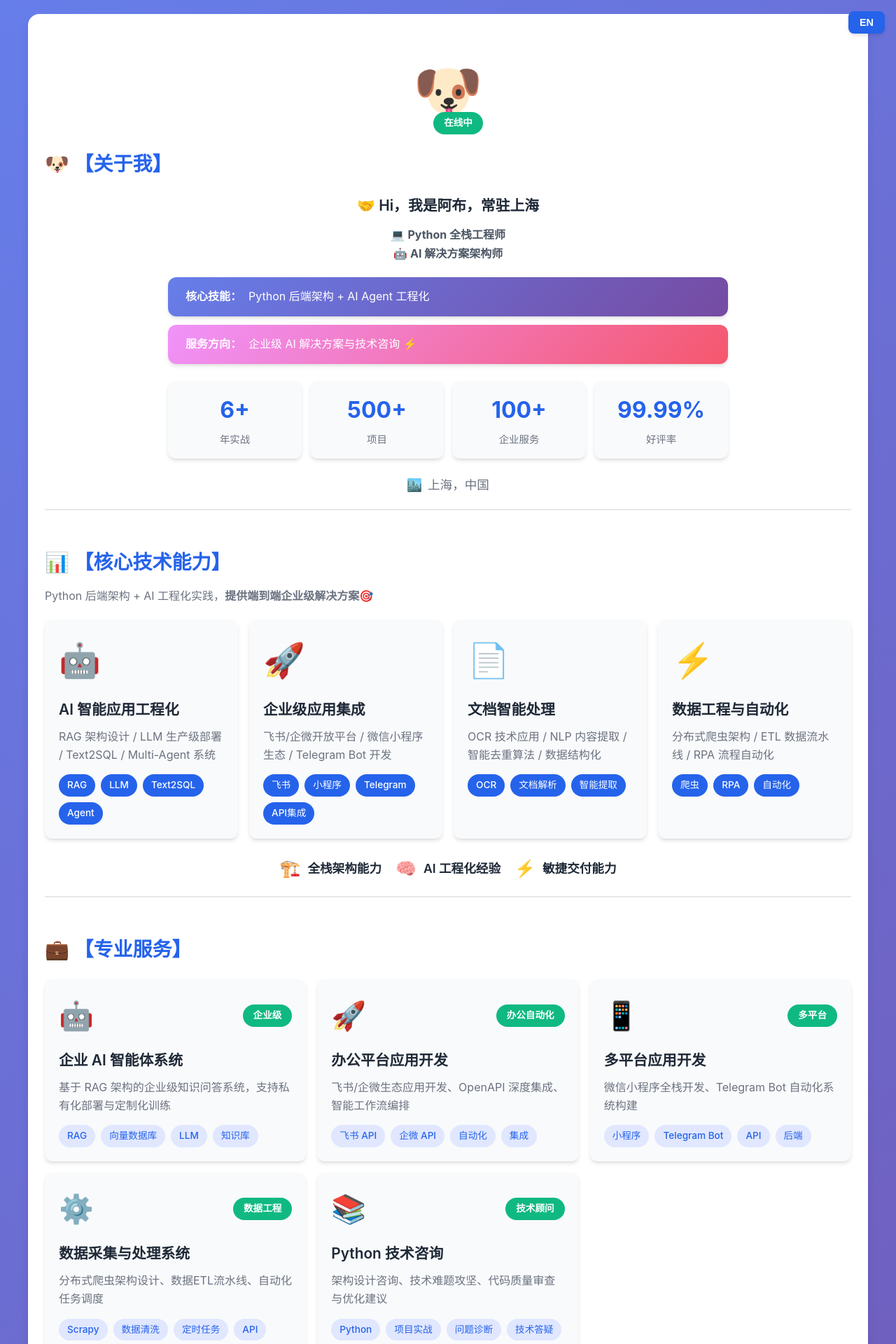
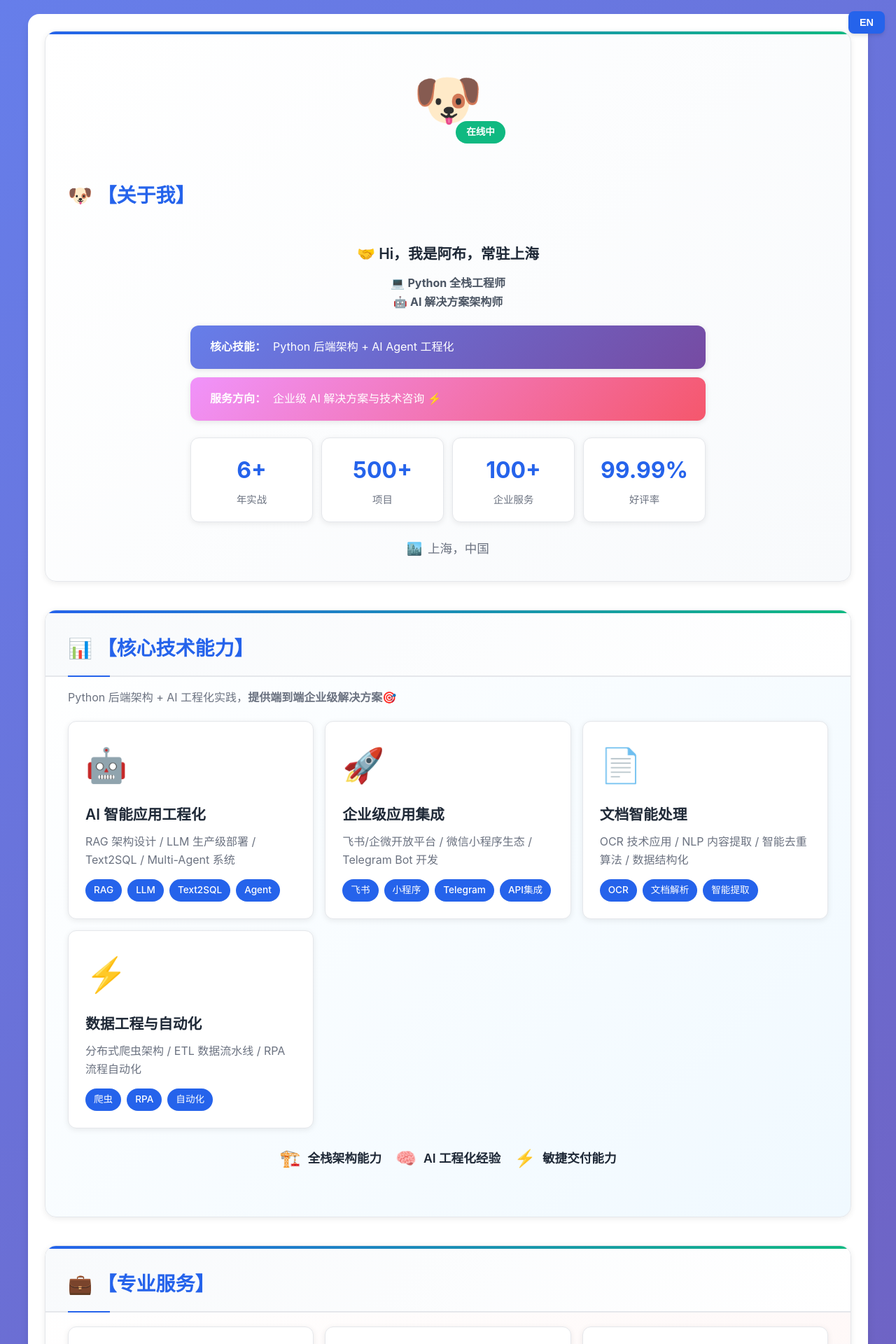
Before and after one commit to BriskyGates/briskygates.github.io, a Jekyll site: the page built from index.html, in a window 1280 px wide. Shown: the top 1920 px of the page at 70% size. Built offline with Jekyll 4.4.1, drawn with Linux system fonts in a browser that asks for light colours.

Commit message:
style: 更新样式文件以增强界面设计和响应性
- 调整 `.section` 和其他组件的边距、填充和背景样式，提升整体视觉效果
- 添加悬停效果和过渡动画，增强用户交互体验
- 引入新的背景渐变和阴影效果，改善各个区域的层次感
- 优化个人资料、技能、服务和项目区域的布局，确保在不同屏幕尺寸下的良好展示

```diff
--- a/assets/css/style.css
+++ b/assets/css/style.css
@@ -65,20 +65,65 @@ body {
 
 /* 通用区域样式 */
 .section {
-    margin-bottom: 32px;
-    padding: 20px 0;
-    border-bottom: 2px solid var(--border-color);
+    margin-bottom: 40px;
+    padding: 0;
+    background: var(--bg-color);
+    border-radius: 16px;
+    box-shadow: 0 2px 8px rgba(0, 0, 0, 0.08);
+    border: 1px solid var(--border-color);
+    overflow: hidden;
+    transition: all 0.3s ease;
+    position: relative;
+}
+
+.section:hover {
+    box-shadow: 0 4px 16px rgba(0, 0, 0, 0.12);
+    transform: translateY(-2px);
+}
+
+.section::before {
+    content: '';
+    position: absolute;
+    top: 0;
+    left: 0;
+    right: 0;
+    height: 4px;
+    background: linear-gradient(90deg, var(--primary-color), var(--secondary-color));
+    z-index: 1;
 }
 
 .section:last-child {
-    border-bottom: none;
     margin-bottom: 0;
+}
+
+/* Section 内容容器 */
+.section > * {
+    padding: 0 32px;
+}
+
+.section > .section-title {
+    padding-top: 32px;
+    padding-bottom: 16px;
+    margin-bottom: 0;
+    border-bottom: 2px solid var(--border-color);
+    background: linear-gradient(135deg, #f8fafc 0%, #ffffff 100%);
+    position: relative;
+}
+
+.section > .section-title::after {
+    content: '';
+    position: absolute;
+    bottom: -2px;
+    left: 32px;
+    width: 60px;
+    height: 2px;
+    background: var(--primary-color);
 }
 
 .section-title {
     font-size: 1.75rem;
     font-weight: 700;
-    margin-bottom: 12px;
+    margin-bottom: 0;
     color: var(--primary-color);
     display: flex;
     align-items: center;
@@ -90,17 +135,32 @@ body {
     color: #6b7280;
     margin-bottom: 20px;
     line-height: 1.7;
+    padding: 0 32px;
+    padding-top: 16px;
 }
 
 /* 个人资料区域 */
 .profile-section {
     text-align: center;
+    background: linear-gradient(135deg, #ffffff 0%, #f8fafc 100%);
+}
+
+.profile-section .section-title {
+    background: transparent;
+    border-bottom: none;
+    padding-bottom: 24px;
+}
+
+.profile-section .section-title::after {
+    display: none;
 }
 
 .profile-header {
     position: relative;
     display: inline-block;
     margin-bottom: 20px;
+    padding: 0 32px;
+    padding-top: 32px;
 }
 
 .avatar {
@@ -122,6 +182,7 @@ body {
 
 .greeting {
     margin: 20px 0;
+    padding: 0 32px;
 }
 
 .greeting-text {
@@ -145,13 +206,20 @@ body {
     max-width: 800px;
     margin-left: auto;
     margin-right: auto;
+    padding: 0 32px;
 }
 
 .role-card {
-    padding: 15px 25px;
+    padding: 18px 28px;
     border-radius: 12px;
     text-align: left;
-    box-shadow: var(--shadow);
+    box-shadow: 0 2px 8px rgba(0, 0, 0, 0.1);
+    transition: all 0.3s ease;
+}
+
+.role-card:hover {
+    transform: translateX(5px);
+    box-shadow: 0 4px 12px rgba(0, 0, 0, 0.15);
 }
 
 .role-card.primary {
@@ -177,14 +245,23 @@ body {
     max-width: 800px;
     margin-left: auto;
     margin-right: auto;
+    padding: 0 32px;
 }
 
 .stat-item {
     text-align: center;
-    padding: 16px;
-    background: var(--card-bg);
-    border-radius: 10px;
-    box-shadow: var(--shadow);
+    padding: 20px;
+    background: white;
+    border-radius: 12px;
+    box-shadow: 0 2px 8px rgba(0, 0, 0, 0.08);
+    border: 1px solid var(--border-color);
+    transition: all 0.3s ease;
+}
+
+.stat-item:hover {
+    transform: translateY(-3px);
+    box-shadow: 0 6px 16px rgba(0, 0, 0, 0.12);
+    border-color: var(--primary-color);
 }
 
 .stat-number {
@@ -201,8 +278,10 @@ body {
 
 .location {
     margin-top: 20px;
+    margin-bottom: 32px;
     font-size: 1.1rem;
     color: #6b7280;
+    padding: 0 32px;
 }
 
 .location-icon {
@@ -210,24 +289,31 @@ body {
 }
 
 /* 技能区域 */
+.skills-section {
+    background: linear-gradient(135deg, #ffffff 0%, #f0f9ff 100%);
+}
+
 .skills-grid {
     display: grid;
     grid-template-columns: repeat(auto-fit, minmax(260px, 1fr));
     gap: 16px;
     margin: 20px 0;
+    padding: 0 32px;
 }
 
 .skill-card {
-    background: var(--card-bg);
-    padding: 20px;
-    border-radius: 10px;
-    box-shadow: var(--shadow);
-    transition: transform 0.3s, box-shadow 0.3s;
+    background: white;
+    padding: 24px;
+    border-radius: 12px;
+    box-shadow: 0 2px 8px rgba(0, 0, 0, 0.08);
+    border: 1px solid var(--border-color);
+    transition: all 0.3s ease;
 }
 
 .skill-card:hover {
     transform: translateY(-5px);
-    box-shadow: var(--shadow-lg);
+    box-shadow: 0 8px 20px rgba(0, 0, 0, 0.12);
+    border-color: var(--primary-color);
 }
 
 .skill-icon {
@@ -268,7 +354,10 @@ body {
     justify-content: center;
     gap: 20px;
     margin-top: 24px;
+    margin-bottom: 32px;
     flex-wrap: wrap;
+    padding: 0 32px;
+    padding-bottom: 32px;
 }
 
 .summary-item {
@@ -285,24 +374,31 @@ body {
 }
 
 /* 服务区域 */
+.services-section {
+    background: linear-gradient(135deg, #ffffff 0%, #fef3f2 100%);
+}
+
 .services-grid {
     display: grid;
     grid-template-columns: repeat(auto-fit, minmax(280px, 1fr));
     gap: 16px;
     margin: 20px 0;
+    padding: 0 32px;
 }
 
 .service-card {
-    background: var(--card-bg);
-    padding: 20px;
-    border-radius: 10px;
-    box-shadow: var(--shadow);
-    transition: transform 0.3s, box-shadow 0.3s;
+    background: white;
+    padding: 24px;
+    border-radius: 12px;
+    box-shadow: 0 2px 8px rgba(0, 0, 0, 0.08);
+    border: 1px solid var(--border-color);
+    transition: all 0.3s ease;
 }
 
 .service-card:hover {
     transform: translateY(-5px);
-    box-shadow: var(--shadow-lg);
+    box-shadow: 0 8px 20px rgba(0, 0, 0, 0.12);
+    border-color: var(--primary-color);
 }
 
 .service-header {
@@ -355,8 +451,13 @@ body {
 
 .partners-section {
     margin-top: 32px;
-    padding-top: 24px;
+    margin-bottom: 32px;
+    padding: 24px 32px 32px 32px;
     border-top: 2px solid var(--border-color);
+    background: linear-gradient(135deg, #fef3f2 0%, #fff7ed 100%);
+    border-radius: 12px;
+    margin-left: 32px;
+    margin-right: 32px;
 }
 
 .partners-title {
@@ -375,11 +476,19 @@ body {
 }
 
 .partner-card {
-    background: var(--card-bg);
-    padding: 20px;
-    border-radius: 10px;
+    background: white;
+    padding: 24px;
+    border-radius: 12px;
     text-align: center;
-    box-shadow: var(--shadow);
+    box-shadow: 0 2px 8px rgba(0, 0, 0, 0.08);
+    border: 1px solid var(--border-color);
+    transition: all 0.3s ease;
+}
+
+.partner-card:hover {
+    transform: translateY(-3px);
+    box-shadow: 0 6px 16px rgba(0, 0, 0, 0.12);
+    border-color: var(--secondary-color);
 }
 
 .partner-icon {
@@ -408,12 +517,18 @@ body {
 }
 
 /* 项目区域 */
+.projects-section {
+    background: linear-gradient(135deg, #ffffff 0%, #f0fdf4 100%);
+}
+
 .projects-header {
     display: flex;
     justify-content: space-between;
     align-items: center;
     margin-bottom: 20px;
     flex-wrap: wrap;
+    padding: 0 32px;
+    padding-top: 16px;
 }
 
 .projects-status {
@@ -430,19 +545,22 @@ body {
     grid-template-columns: repeat(auto-fit, minmax(320px, 1fr));
     gap: 16px;
     margin: 20px 0;
+    padding: 0 32px;
 }
 
 .project-card {
-    background: var(--card-bg);
-    padding: 20px;
-    border-radius: 10px;
-    box-shadow: var(--shadow);
-    transition: transform 0.3s, box-shadow 0.3s;
+    background: white;
+    padding: 24px;
+    border-radius: 12px;
+    box-shadow: 0 2px 8px rgba(0, 0, 0, 0.08);
+    border: 1px solid var(--border-color);
+    transition: all 0.3s ease;
 }
 
 .project-card:hover {
     transform: translateY(-5px);
-    box-shadow: var(--shadow-lg);
+    box-shadow: 0 8px 20px rgba(0, 0, 0, 0.12);
+    border-color: var(--primary-color);
 }
 
 .project-header {
@@ -567,11 +685,15 @@ body {
 
 .innovation {
     margin-top: 32px;
-    padding: 24px;
+    margin-bottom: 32px;
+    padding: 32px;
     background: linear-gradient(135deg, #667eea 0%, #764ba2 100%);
-    border-radius: 10px;
+    border-radius: 12px;
     text-align: center;
     color: white;
+    margin-left: 32px;
+    margin-right: 32px;
+    box-shadow: 0 4px 12px rgba(102, 126, 234, 0.3);
 }
 
 .innovation-icon {
@@ -594,10 +716,12 @@ body {
 /* 联系方式区域 */
 .contact-section {
     text-align: center;
+    background: linear-gradient(135deg, #ffffff 0%, #fefce8 100%);
 }
 
 .contact-intro {
     margin: 20px 0;
+    padding: 0 32px;
 }
 
 .intro-icon {
@@ -626,6 +750,7 @@ body {
     max-width: 500px;
     margin-left: auto;
     margin-right: auto;
+    padding: 0 32px;
 }
 
 .contact-method {
@@ -667,11 +792,12 @@ body {
 }
 
 .availability, .collaboration {
-    margin: 24px 0;
-    padding: 20px;
+    margin: 24px 32px;
+    padding: 24px;
     background: var(--card-bg);
-    border-radius: 10px;
+    border-radius: 12px;
     box-shadow: var(--shadow);
+    border: 1px solid var(--border-color);
 }
 
 .availability-icon, .collaboration-icon {
@@ -723,7 +849,8 @@ body {
 
 .contact-footer {
     margin-top: 24px;
-    padding-top: 20px;
+    margin-bottom: 32px;
+    padding: 24px 32px;
     border-top: 2px solid var(--border-color);
 }
 
@@ -782,8 +909,20 @@ body {
     }
 
     .section {
-        margin-bottom: 24px;
-        padding: 16px 0;
+        margin-bottom: 32px;
+        padding: 0;
+    }
+
+    .section > * {
+        padding: 0 20px;
+    }
+
+    .section > .section-title {
+        padding: 24px 20px 16px 20px;
+    }
+
+    .section > .section-title::after {
+        left: 20px;
     }
 
     .section-title {
@@ -794,6 +933,13 @@ body {
     .section-motto {
         font-size: 0.95rem;
         margin-bottom: 16px;
+        padding: 0 20px;
+        padding-top: 12px;
+    }
+
+    .profile-header {
+        padding: 0 20px;
+        padding-top: 24px;
     }
 
     .avatar {
@@ -811,6 +957,7 @@ body {
     .roles {
         margin: 16px 0;
         gap: 10px;
+        padding: 0 20px;
     }
 
     .role-card {
@@ -842,6 +989,52 @@ body {
         grid-template-columns: 1fr;
         gap: 12px;
         margin: 16px 0;
+        padding: 0 20px;
+    }
+
+    .projects-header {
+        padding: 0 20px;
+        padding-top: 12px;
+    }
+
+    .partners-section {
+        margin-left: 20px;
+        margin-right: 20px;
+        padding: 20px;
+    }
+
+    .innovation {
+        margin-left: 20px;
+        margin-right: 20px;
+        padding: 24px;
+    }
+
+    .contact-intro,
+    .contact-methods {
+        padding: 0 20px;
+    }
+
+    .availability,
+    .collaboration {
+        margin-left: 20px;
+        margin-right: 20px;
+    }
+
+    .contact-footer {
+        padding: 20px;
+    }
+
+    .location {
+        padding: 0 20px;
+    }
+
+    .stats {
+        padding: 0 20px;
+    }
+
+    .skills-summary {
+        padding: 0 20px;
+        padding-bottom: 24px;
     }
 
     .skill-card,
```
